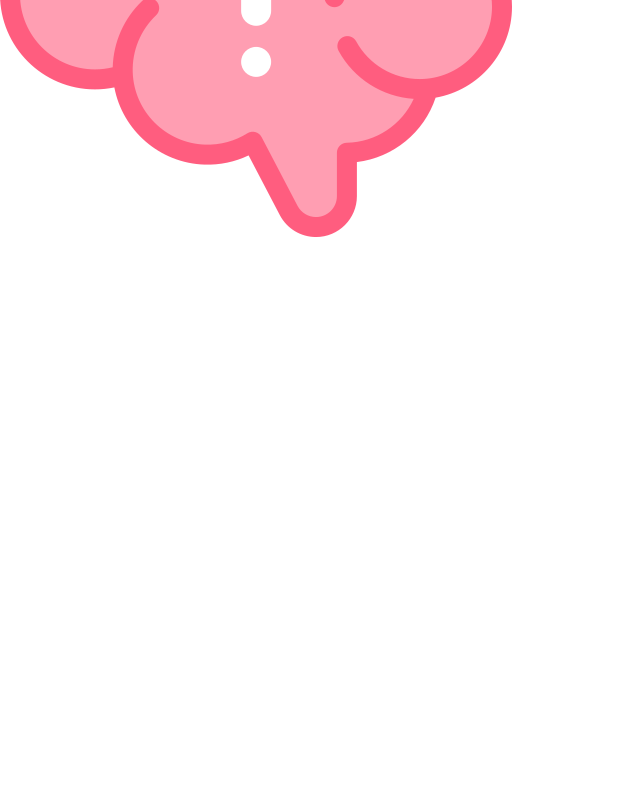
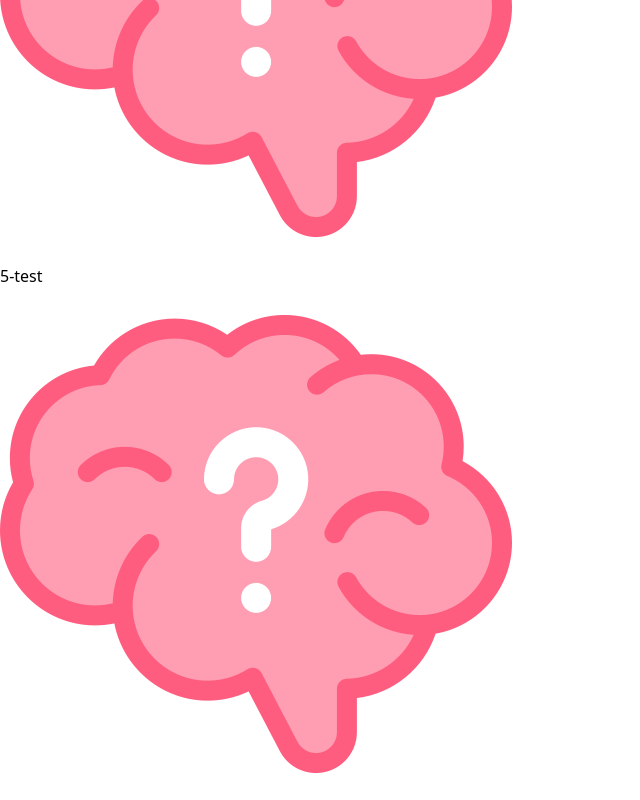
Before and after one commit to Kuanishbayev/ks-resources, a React (Vite) app: page /quizzes in a window 1280 px wide. Shown: the part 1904-2704 px from the top of the page, without its empty margins (0-640 px from the left). Before the commit the page ends 2168 px from the top, so only its background shows below. Built offline with nearby package versions, Linux system fonts and the light colour scheme.

Commit message:
New test has been added.

```diff
--- a/src/pages/Quizzes.jsx
+++ b/src/pages/Quizzes.jsx
@@ -38,6 +38,14 @@ const Quizzes = () => {
               </div>
             </li>
           </a>
+          <a href='/test-files/5-test.exe' download>
+            <li className="bg-white p-4 rounded-md cursor-pointer hover:bg-orange-200 shadow active:scale-95 transition-all active:bg-white flex justify-between items-center gap-4">
+              <span className="text-indigo-600 text-lg font-semibold">5-test</span>
+              <div className='h-10'>
+                <img src={brainIcon} alt="Brain icon" className='h-full' />
+              </div>
+            </li>
+          </a>
         </ul>
       </div>
     </div>
```
Also changed, not shown: 1 other file (tests, documents, lock files or other folders).
